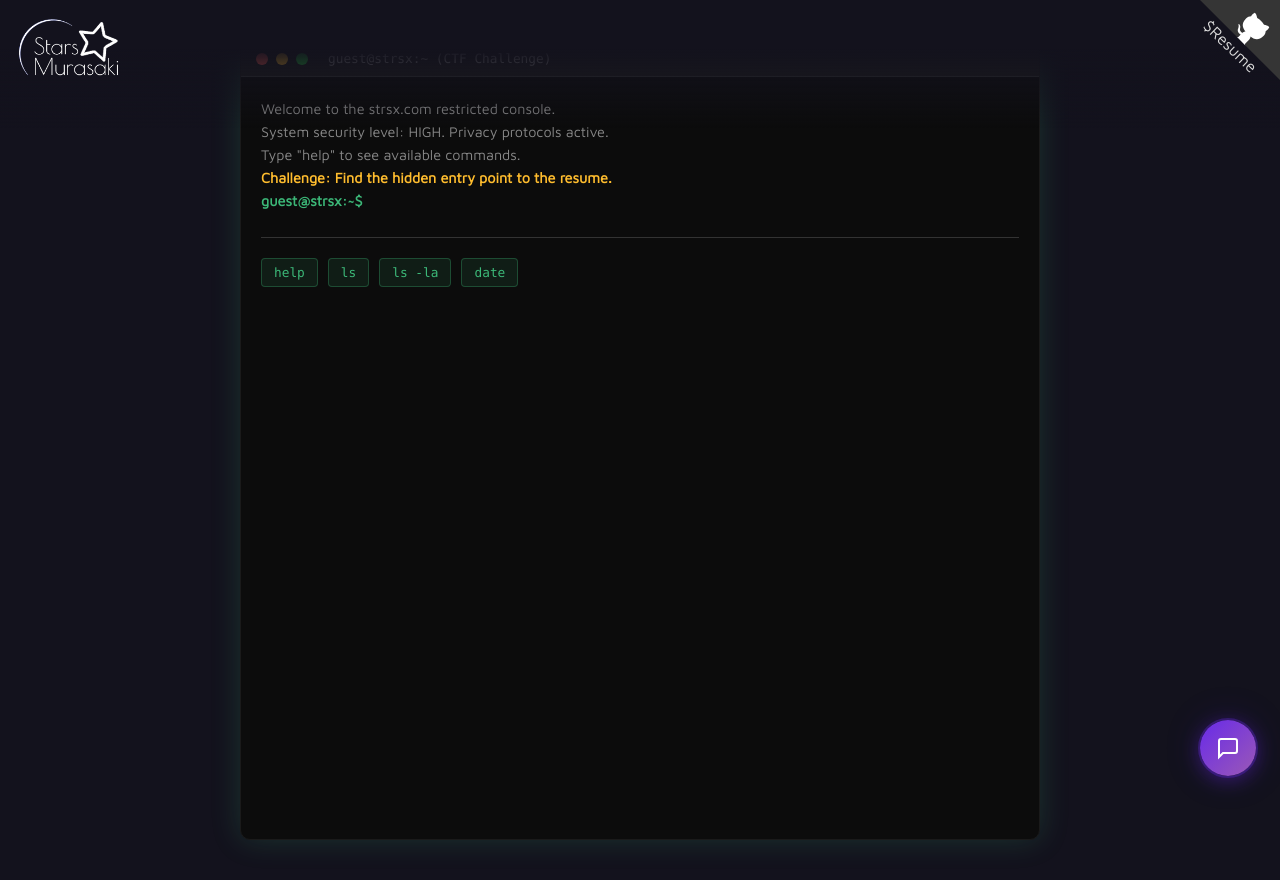
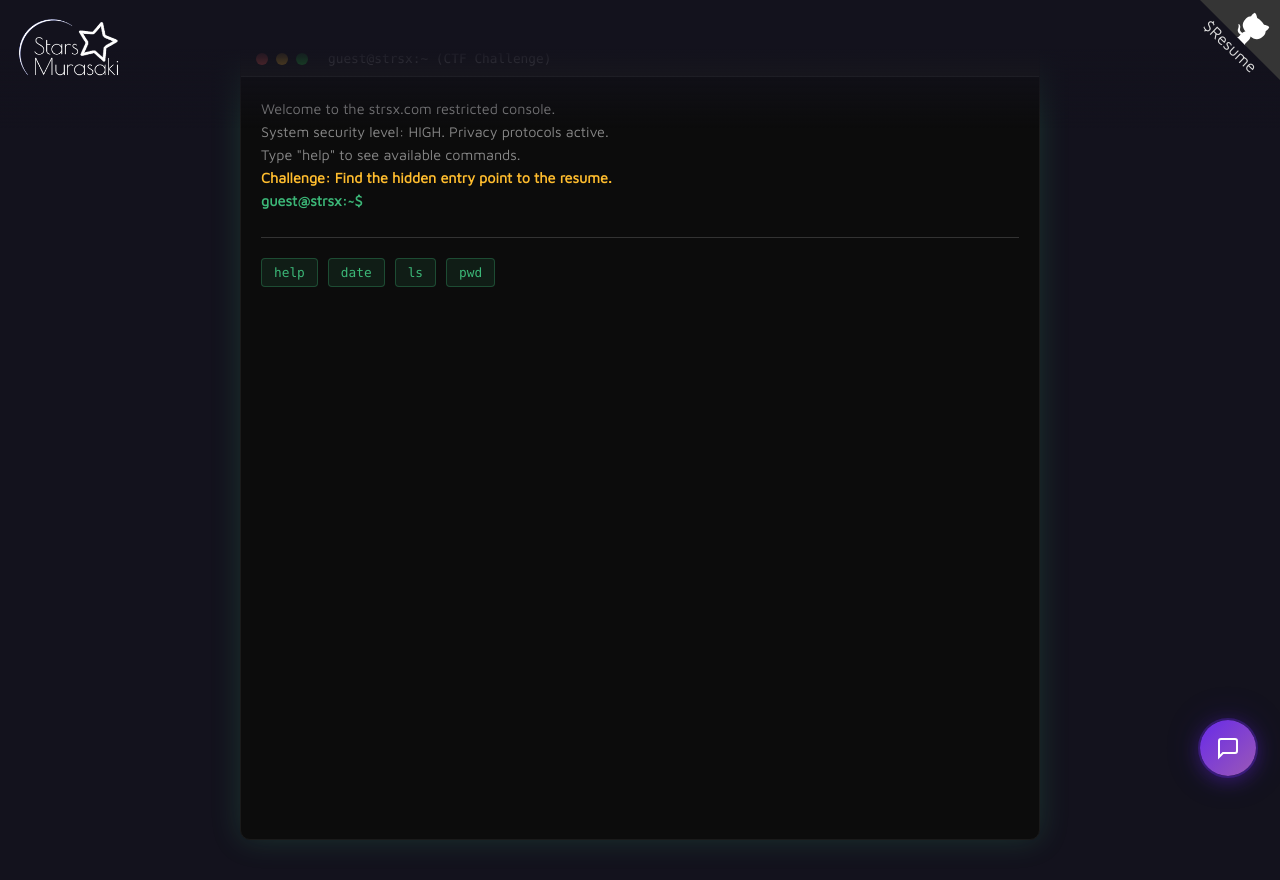
Before and after one commit to sebastian93921/strsx.com, a Vue app: page /resume-console in a window 1280 px wide. Built offline with nearby package versions, Linux system fonts and the light colour scheme.

Commit message:
Update ResumeConsole.vue

```diff
--- a/src/components/ResumeConsole.vue
+++ b/src/components/ResumeConsole.vue
@@ -54,7 +54,7 @@ const currentInput = ref('');
 const currentStep = ref(0); // 0: start, 1: ls done, 2: cat hint done, 3: decoded done
 
 const quickCmds = computed(() => {
-    const decoys = ['whoami', 'pwd', 'date', 'ls -la', 'cat secret_binary'];
+    const decoys = ['hint', 'whoami', 'pwd', 'date', 'unlock localhost', 'cat secret_binary'];
     // Randomly pick 2 decoys
     const pickedDecoys = decoys.sort(() => 0.5 - Math.random()).slice(0, 2);
 
@@ -158,9 +158,6 @@ const processCommand = (rawCmd) => {
             break;
         case 'date':
             terminalLines.value.push({ text: new Date().toString(), type: 'system' });
-            break;
-        case 'ls -la':
-            terminalLines.value.push({ text: 'total 4 <br> drwxr-xr-x 2 root root 4096 Jan 30 13:37 . <br> drwxr-xr-x 3 root root 4096 Jan 30 13:37 .. <br> -r--r--r-- 1 root root  42 Jan 30 13:37 hint.txt <br> -r--r----- 1 root root 1024 Jan 30 13:37 secret_binary', type: 'system' });
             break;
         default:
             terminalLines.value.push({ text: `Command not found: ${cmd}`, type: 'error' });
```
